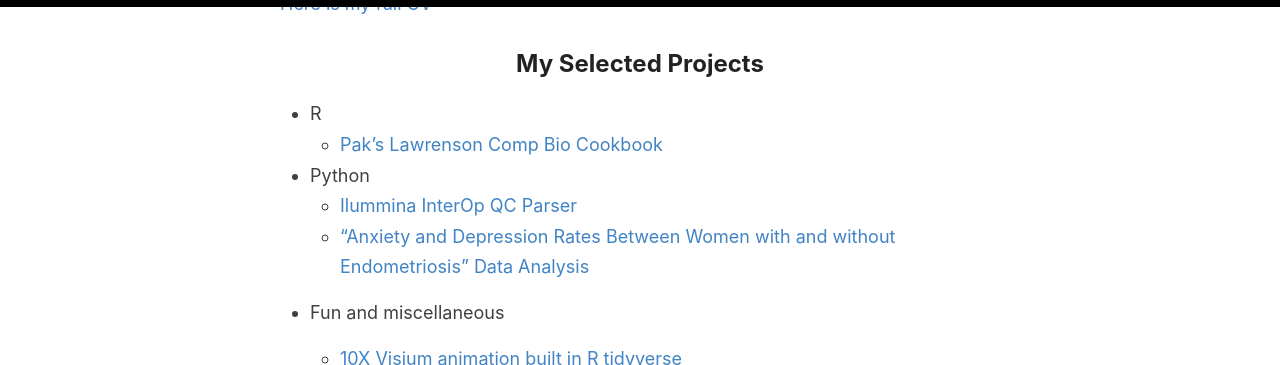
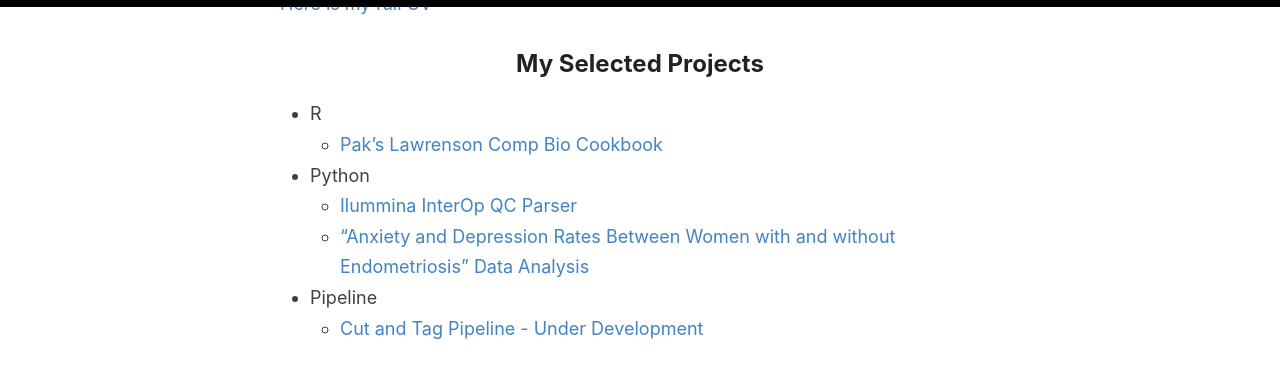
Before and after one commit to sfpacman/sfpacman.github.io, a Jekyll site: the page built from _pages/about.md, in a window 1280 px wide and 900 px high, scrolled down 768 px, cut to the strip 0-365 px from the top of the window. Built offline with Jekyll 4.4.1, drawn with Linux system fonts in a browser that asks for light colours.

Commit message:
Update about.md

```diff
--- a/_pages/about.md
+++ b/_pages/about.md
@@ -19,8 +19,8 @@
 * Python
     *  [Ilummina InterOp QC Parser](https://github.com/sfpacman/Read_InterOp_illumina)
     *  ["Anxiety and Depression Rates Between Women with and without Endometriosis" Data Analysis](https://github.com/sfpacman/BEME_poster/blob/main/poster.ipynb)
-
-
+* Pipeline
+    *  [Cut and Tag Pipeline - Under Development](https://github.com/sfpacman/cut_tag_pipeline_public)
 * Fun and miscellaneous
 
     * [ 10X Visium animation built in R tidyverse](https://github.com/sfpacman/show_off)
```
